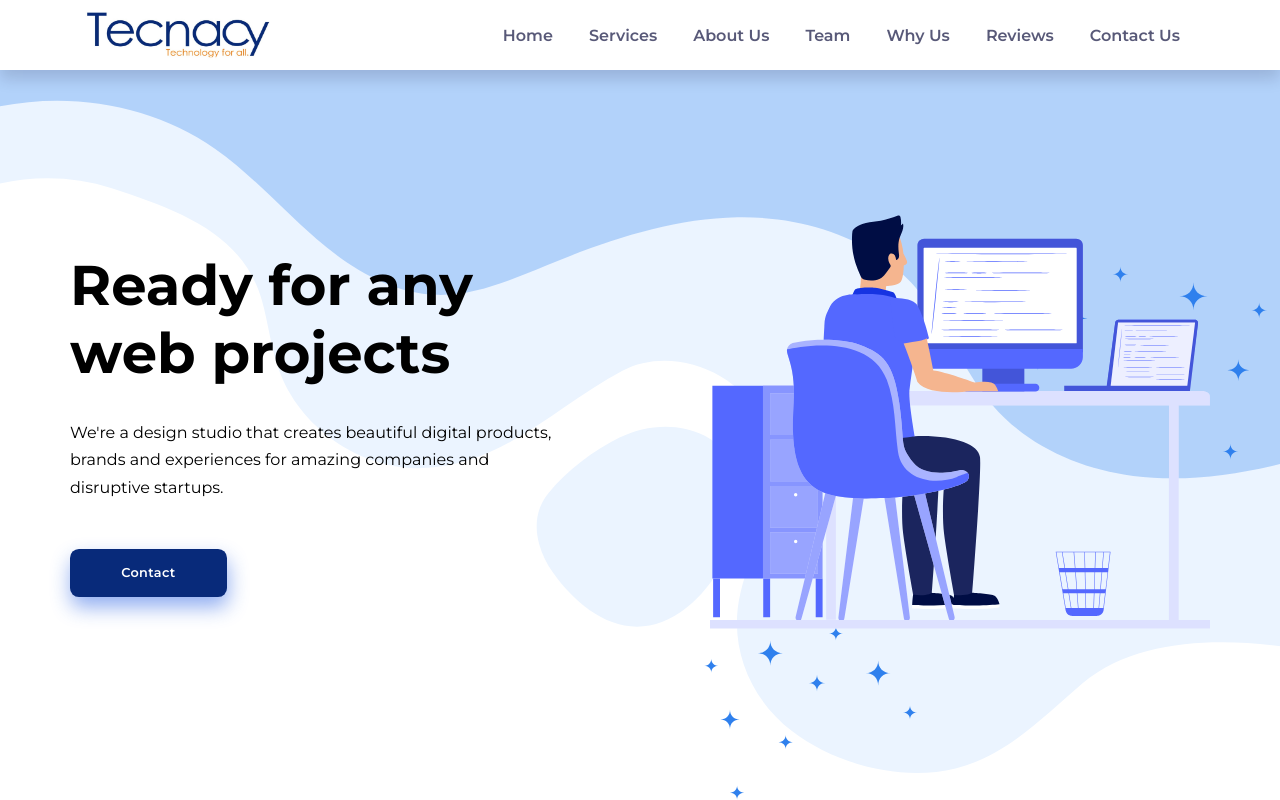
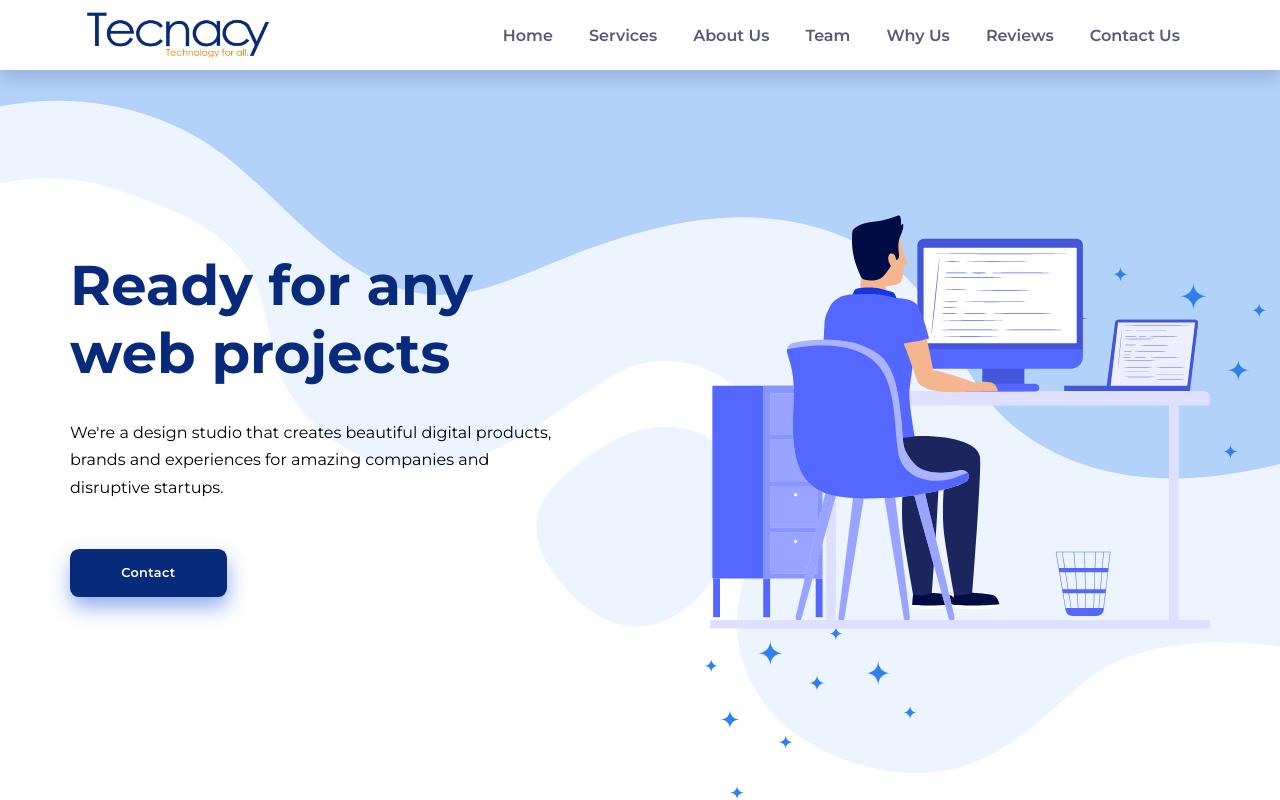
Before and after one commit to Chetan-Bashetti/Technacy-web, a React (Create React App) app: page / in a window 1280 px wide. Shown: the top 800 px of the page. Built offline with nearby package versions, Linux system fonts and the light colour scheme.

Commit message:
Updated Text color

```diff
--- a/src/Assets/CSS/Banner.css
+++ b/src/Assets/CSS/Banner.css
@@ -26,6 +26,10 @@
 .banner-sub-text {
 	line-height: 1.7;
 	margin: 2em 0;
+}
+
+.banner-text {
+	color: var(--primary-bg);
 }
 
 @media (max-width: 768px) {
--- a/src/Assets/CSS/Footer.css
+++ b/src/Assets/CSS/Footer.css
@@ -14,8 +14,9 @@
 }
 
 .highlighted-text {
-	color: #5f7bef;
-	margin-left: 0.5em;
+	color: var(--primary-bg);
+	margin-left: 0.3em;
+	font-weight: 600;
 }
 
 .footer-sub-title {
```
